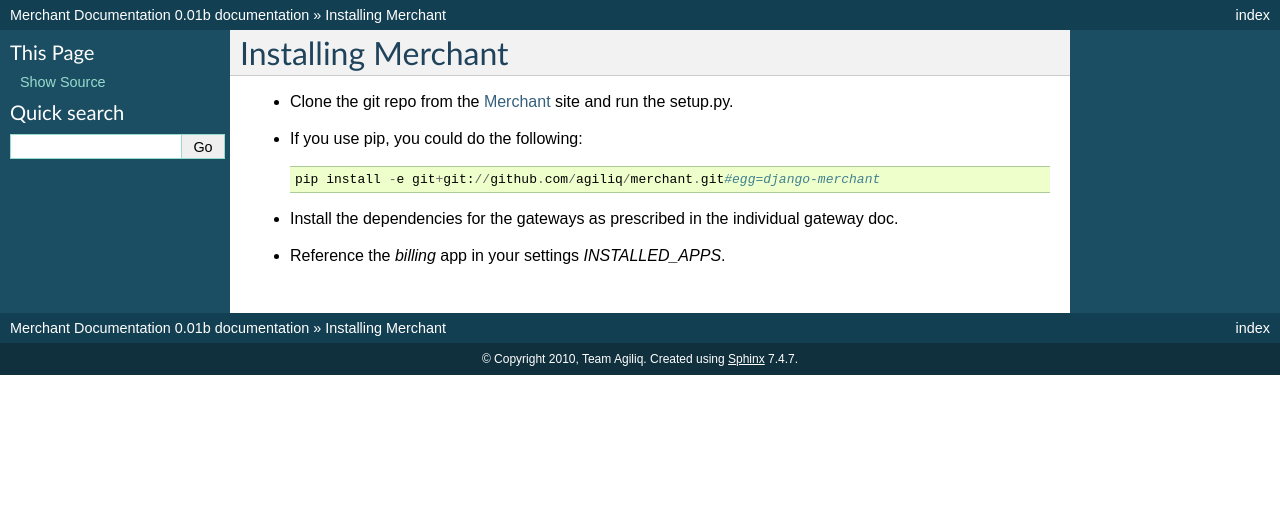
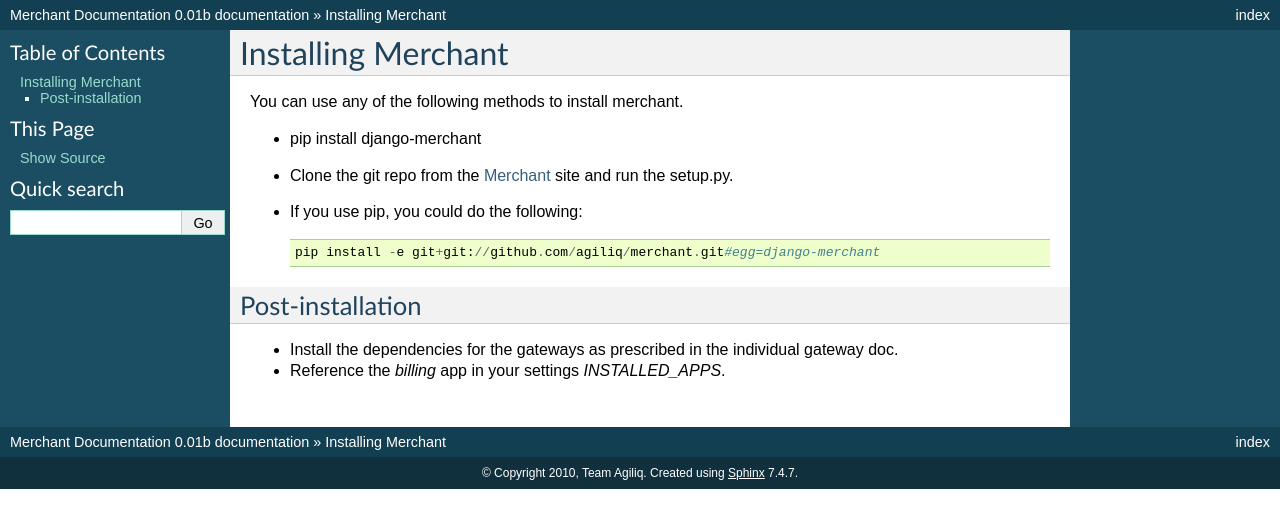
Before and after one commit to agiliq/merchant, a Sphinx documentation site: the page built from docs/install.rst, in a window 1280 px wide. Shown: the top 528 px of the page. Built offline with Sphinx 7.4.7, drawn with Linux system fonts in a browser that asks for light colours.

Commit message:
Changes to the docs to reflect the package's availability in pypi

```diff
--- a/docs/install.rst
+++ b/docs/install.rst
@@ -2,10 +2,17 @@
 Installing Merchant
 --------------------
 
+You can use any of the following methods to install merchant.
+
+* pip install django-merchant
 * Clone the git repo from the Merchant_ site and run the setup.py.
 * If you use pip, you could do the following::
 
     pip install -e git+git://github.com/agiliq/merchant.git#egg=django-merchant
+
+
+Post-installation
+------------------
 
 * Install the dependencies for the gateways as prescribed in the individual
   gateway doc.
```
